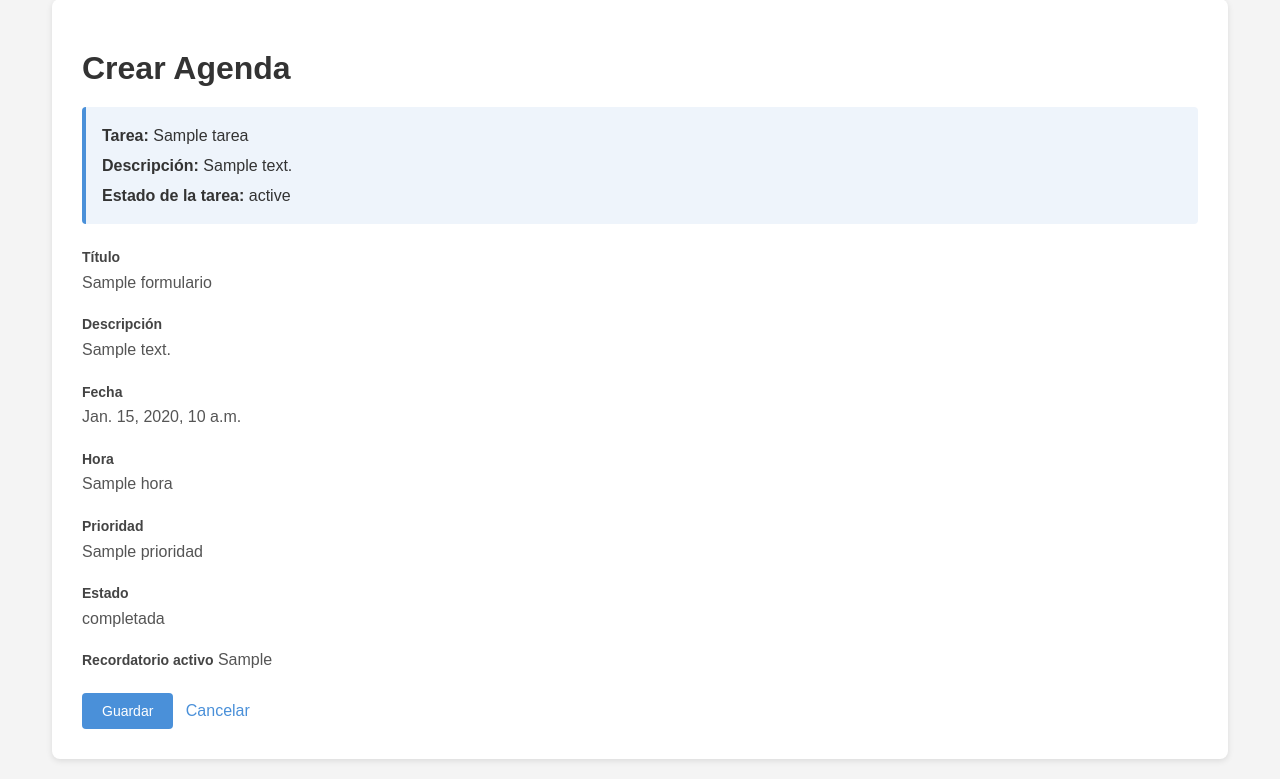
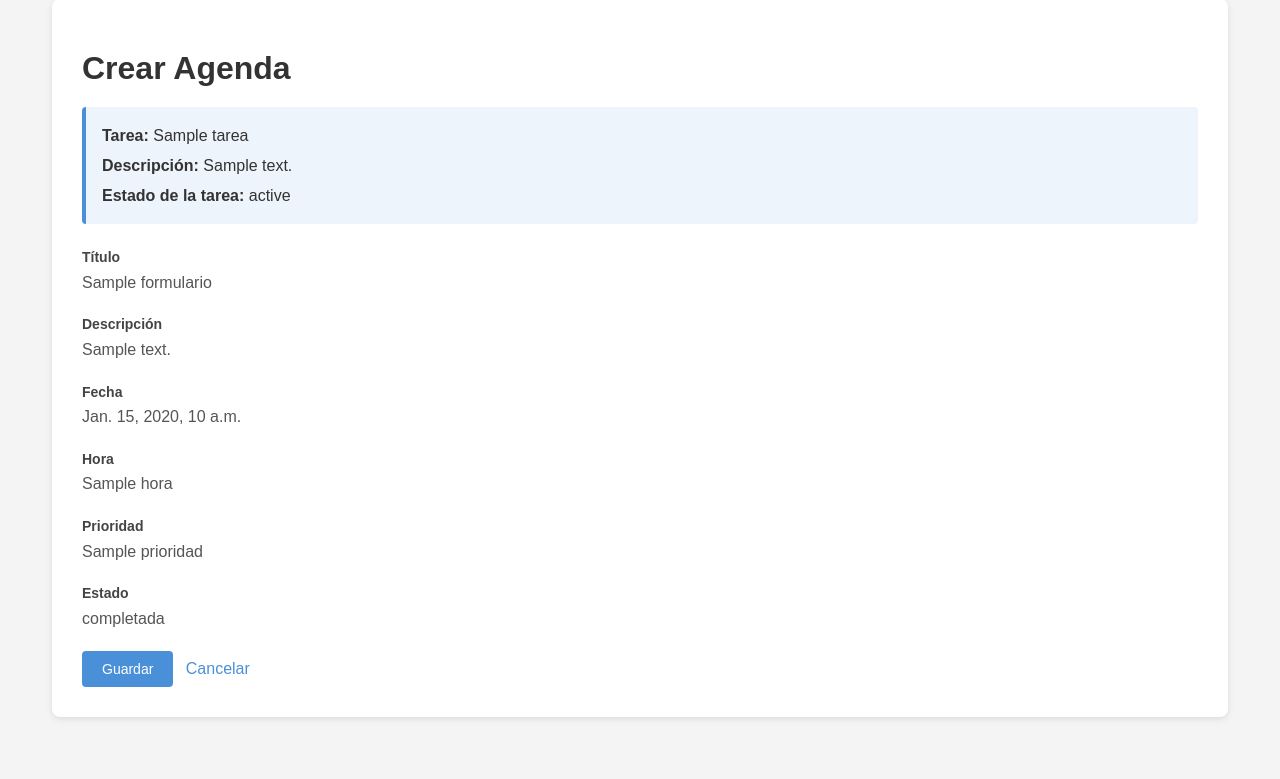
Before and after one commit to Laura-Saavedra/Sistema_de_tareas, a Django app: template agenda/templates/crear_agenda.html in a window 1280 px wide. Shown: the part 21-800 px from the top of the page. Run offline with Django 5.2, Linux system fonts and the light colour scheme; the template is opened without the code that fills it: most values are stand-ins (such as "Sample title", 1, 10 or a date in 2020).

```diff
--- a/agenda/templates/crear_agenda.html
+++ b/agenda/templates/crear_agenda.html
@@ -44,10 +44,6 @@
                 <label>Estado</label><br>
                 {{ formulario.estado }}
             </p>
-            <p>
-                <label>Recordatorio activo</label>
-                {{ formulario.recordatorioActivo }}
-            </p>
             {% if formulario.errors %}
                 <div class="errores">
                     {{ formulario.errors }}
```
